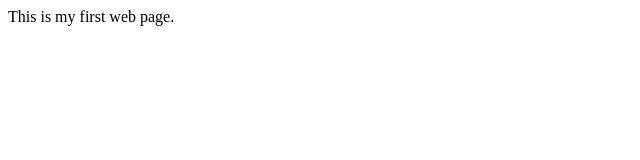
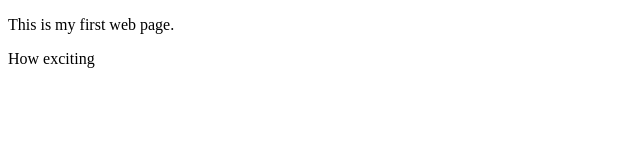
Before and after one commit to cphamstrings/htmldogtutor, a plain HTML site: page index.html in a window 1280 px wide. Shown: the whole page, without its empty margins (0-640 px from the left). Drawn offline with Linux system fonts and the light colour scheme.

Commit message:
Add paragraphs

```diff
--- a/index.html
+++ b/index.html
@@ -4,6 +4,11 @@
     <title>My first web page </title>
   </head>
   <body>
-    This is my first web page.
+    <p>
+      This is my first web page.
+    </p>
+    <p>
+      How exciting
+    </p>
   </body>
 </html>
```
